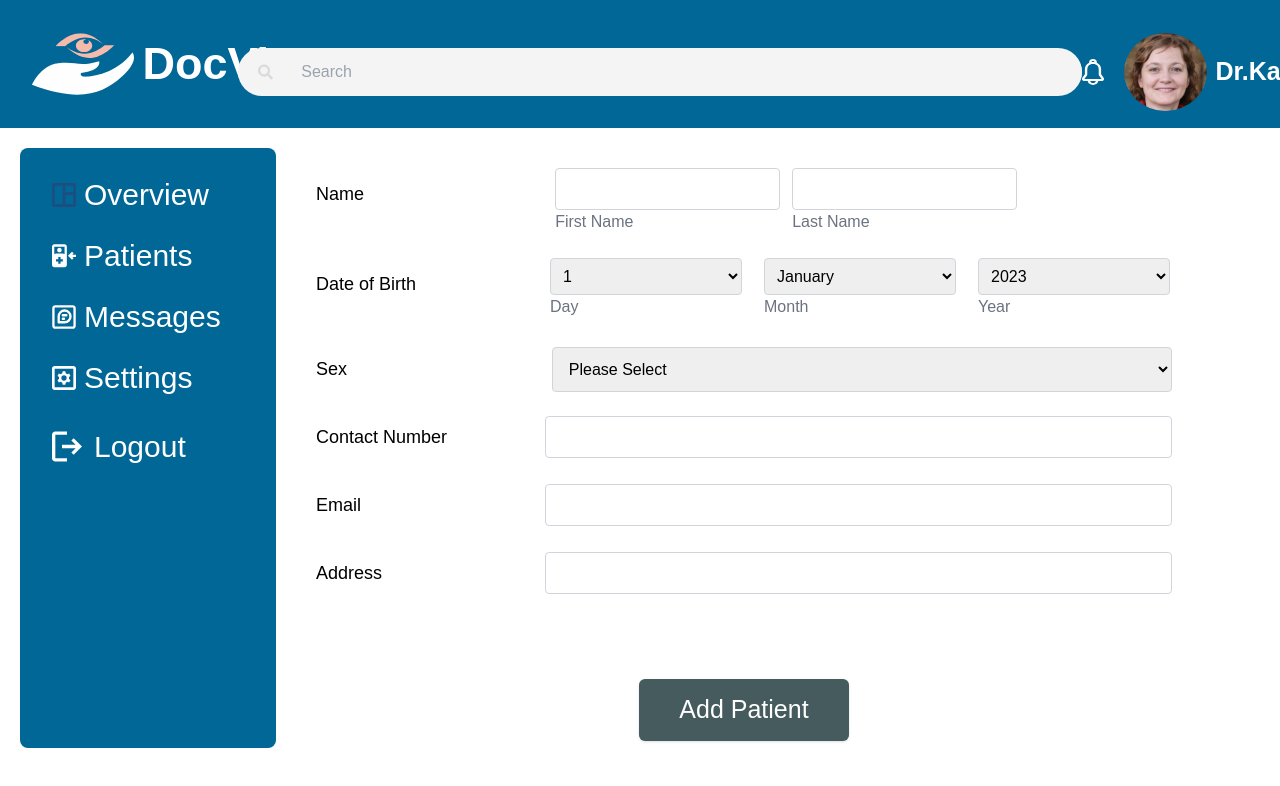
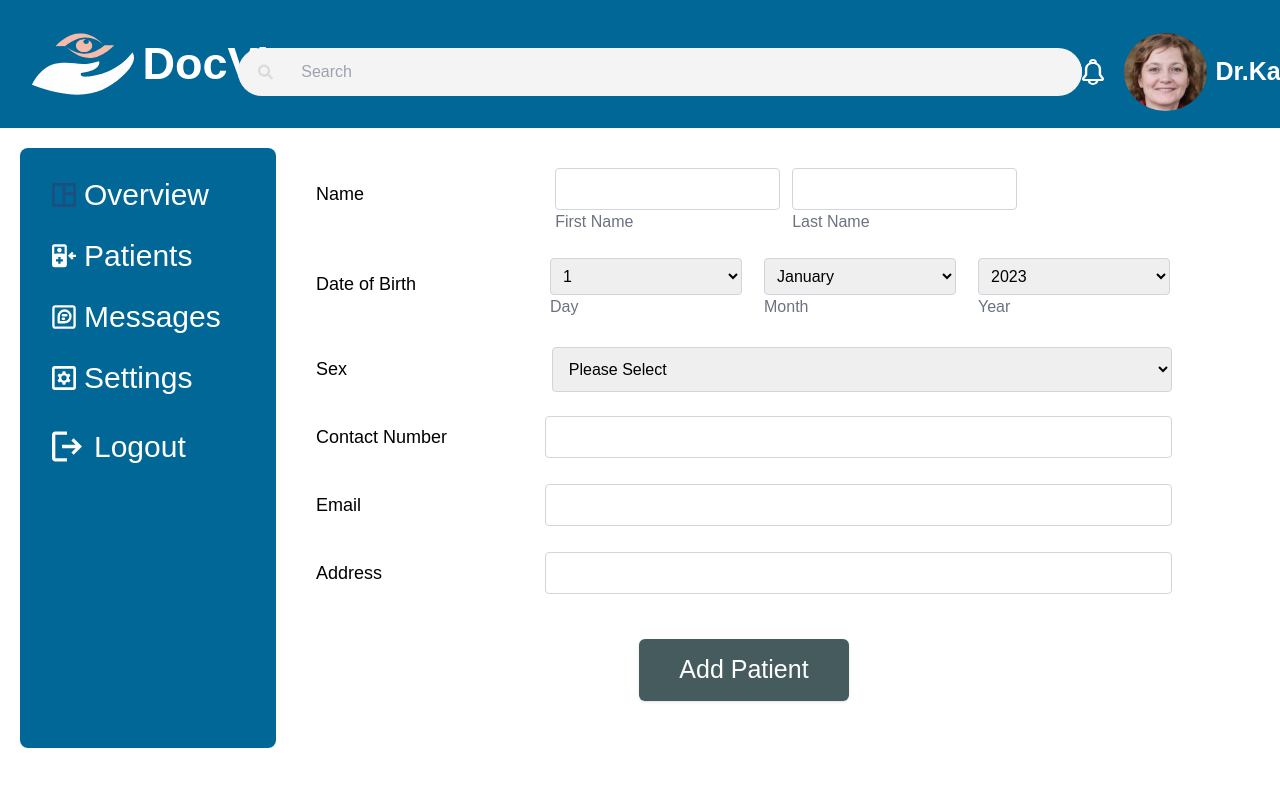
Before and after one commit to shree1767/healthcare, a React (Create React App) app in the folder client/: page /addpatients in a window 1280 px wide. Shown: the top 786 px of the page. Built offline with nearby package versions, Linux system fonts and the light colour scheme.

Commit message:
searchbar styling

```diff
--- a/client/src/Components/Navbar/Navbar.js
+++ b/client/src/Components/Navbar/Navbar.js
@@ -12,7 +12,7 @@ const Navbar = () => {
         <img src={logo} alt="Logo" className="md:w-[8vw] w-[10vw] h-[10vw]" />
         <span className="md:text-[45px] text-[25px] font-[700]">DocView</span>
       </div>
-      <div className="searchbar md:flex items-center md:bg-[#F4F4F4] rounded-[25px] md:w-full md:w-[40vw] md:h-[6vh] md:mt-4 sm:mt-0">
+      <div className="searchbar md:flex items-center md:bg-[#F4F4F4] rounded-[25px] md:w-full md:w-[38vw] md:h-[6vh] md:mt-4 sm:mt-0">
         {/* Insert the search icon */}
         <FaSearch className="mx-5 md:text-[#DBDBDB] text-white" />
         {/* Insert your search bar component here */}
--- a/client/src/pages/Dashboard/AddPatients.js
+++ b/client/src/pages/Dashboard/AddPatients.js
@@ -190,7 +190,7 @@ const AddPatients = () => {
             className="border border-gray-300 p-2 rounded w-[49vw]"
           />
         </div>
-        <div className='text-center my-[10vh]'>
+        <div className='text-center my-[5vh]'>
         <button
           type="submit"
           className="md:py-3 md:px-10 py-2 px-8 bg-[#455B5D] text-white md:text-[25px] text-[15px] rounded-[6px] shadow"
```
